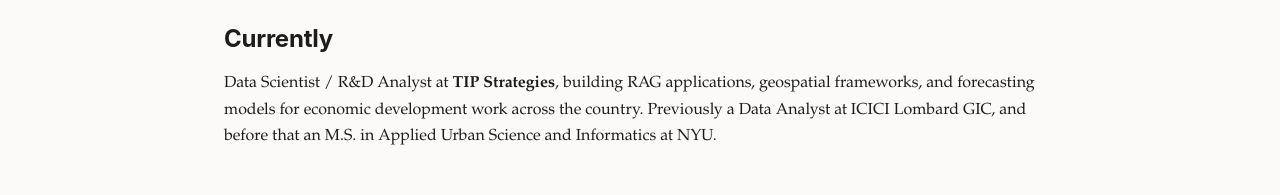
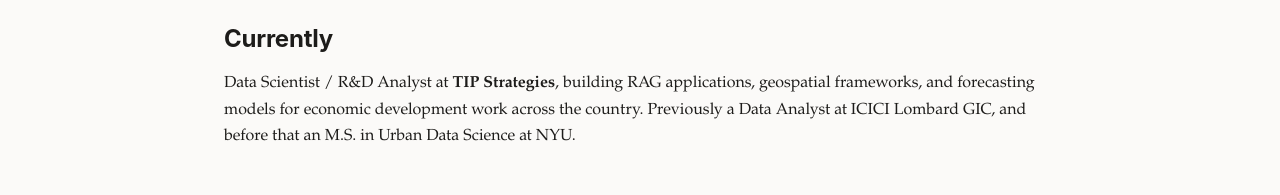
Before and after one commit to ajay1808/ajay1808.github.io, an Astro site: page / in a window 1280 px wide. Shown: the part 516-711 px from the top of the page. Built offline with nearby package versions, Linux system fonts and the light colour scheme; Astro itself is replaced by a stand-in of ours.

Commit message:
Rename degree to M.S. Urban Data Science
NYU rebranded the program. Updated the resume page and the home page
intro, and regenerated public/resume.pdf from the LaTeX pipeline so the
downloadable copy matches.

The "Urban Data Science Intensive Capstone" coursework entry is a course
name and was already correct, so it is unchanged.

Co-Authored-By: Claude Opus 5 <noreply@anthropic.com>

```diff
--- a/src/pages/index.astro
+++ b/src/pages/index.astro
@@ -24,8 +24,8 @@ import Layout from "../layouts/Layout.astro";
     <p>
       Data Scientist / R&amp;D Analyst at <strong>TIP Strategies</strong>, building RAG applications,
       geospatial frameworks, and forecasting models for economic development work across the country.
-      Previously a Data Analyst at ICICI Lombard GIC, and before that an M.S. in Applied Urban Science
-      and Informatics at NYU.
+      Previously a Data Analyst at ICICI Lombard GIC, and before that an M.S. in Urban Data Science
+      at NYU.
     </p>
   </section>
 
--- a/src/pages/resume.astro
+++ b/src/pages/resume.astro
@@ -121,7 +121,7 @@ import Layout from "../layouts/Layout.astro";
 
     <div class="timeline-item">
       <h3>New York University</h3>
-      <div class="role-meta">M.S. Applied Urban Science and Informatics · Sep 2022 – Aug 2023</div>
+      <div class="role-meta">M.S. Urban Data Science · Sep 2022 – Aug 2023</div>
       <ul class="bullets">
         <li>Graduated with a 3.9 GPA and received the Scholastic Award.</li>
         <li>
```
Also changed, not shown: 1 other file.
